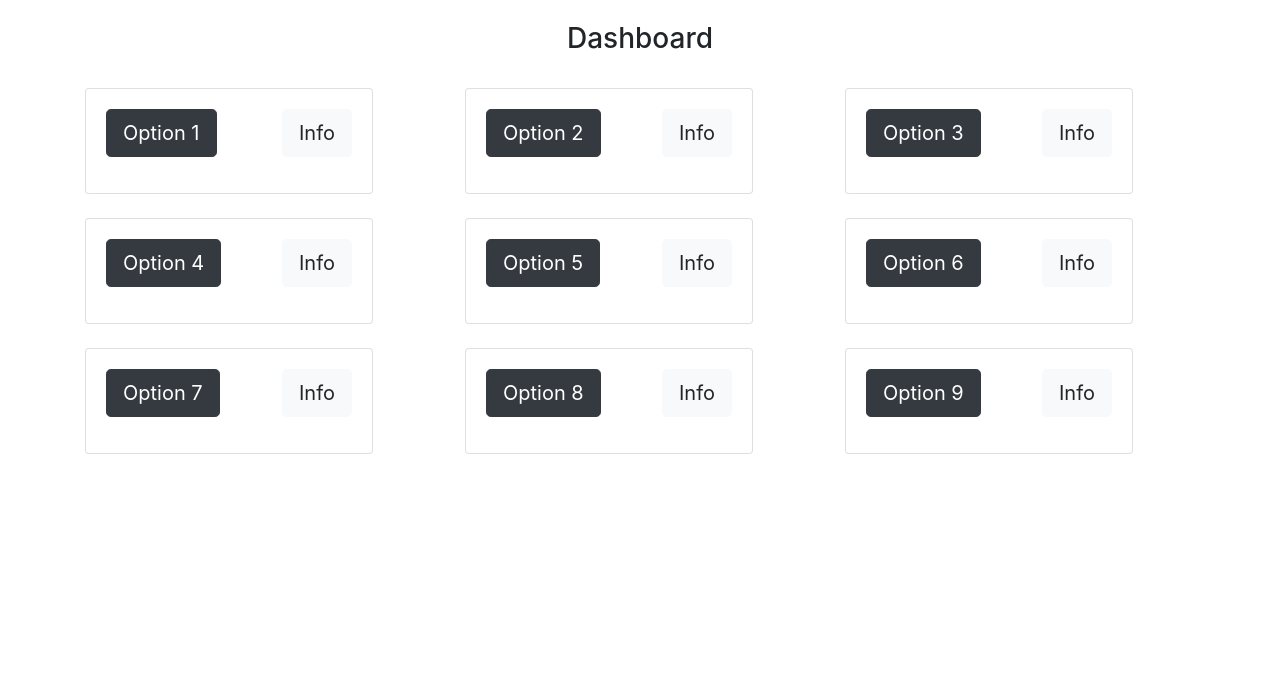
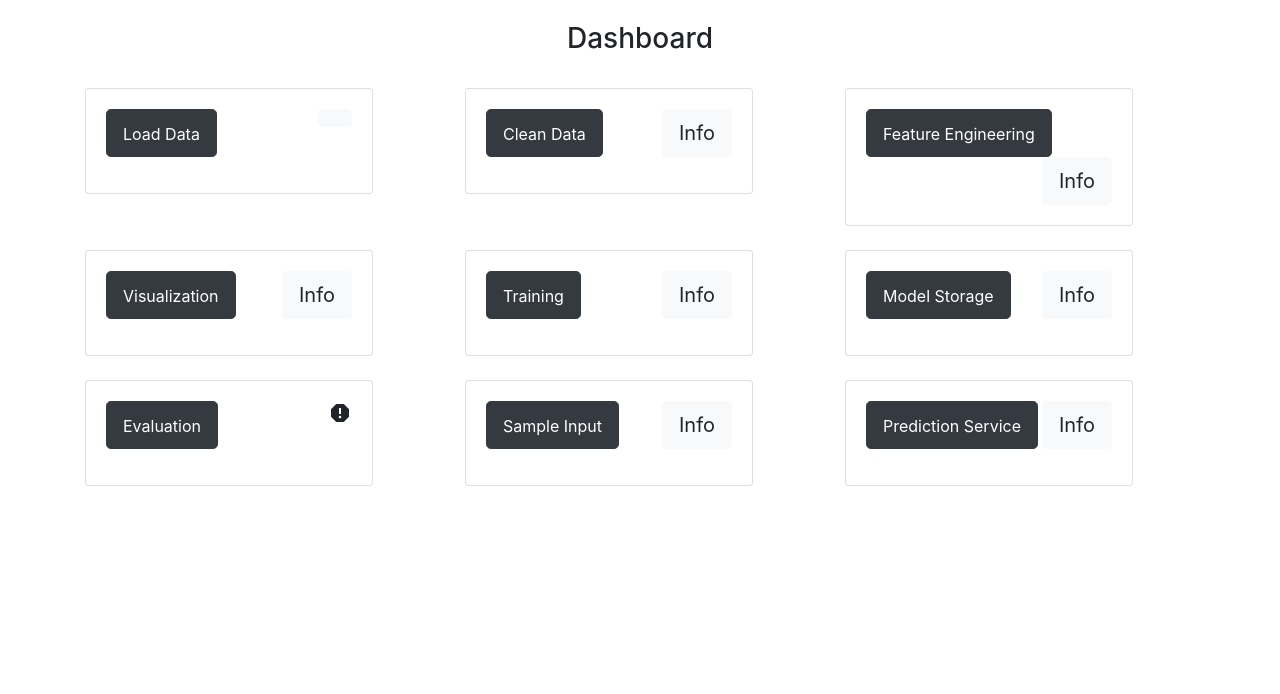
Before and after one commit to praveenveera/DSOrchestrator, a Flask app: page /dash in a window 1280 px wide. Shown: the part 26-720 px from the top of the page. Run offline with Flask 2, Linux system fonts and the light colour scheme; some libraries are stand-ins or nearby versions.

Commit message:
Dhanush handover

```diff
--- a/templates/base.html
+++ b/templates/base.html
@@ -8,7 +8,9 @@
     <!-- Bootstrap CSS -->
     <link rel="stylesheet" href="https://stackpath.bootstrapcdn.com/bootstrap/4.3.1/css/bootstrap.min.css" integrity="sha384-ggOyR0iXCbMQv3Xipma34MD+dH/1fQ784/j6cY/iJTQUOhcWr7x9JvoRxT2MZw1T" crossorigin="anonymous">
 
-    <title>{% block title %} {% endblock %} - FlaskApp</title>
+    <link rel="stylesheet" href="https://fonts.googleapis.com/icon?family=Material+Icons">
+
+    <title>{% block title %} {% endblock %} DS Dashboard</title>
   </head>
   <body>
    <nav class="navbar fixed-top navbar-dark bg-dark">
--- a/templates/dash.html
+++ b/templates/dash.html
@@ -12,65 +12,67 @@
 
         <!--2-->
         <div class="row">
-            <div class="col-md-3">
+            <div class="col-md-4">
                 <div class="card" style="width: 18rem;">
                     <div class="card-body">
                         <p>
-                            <button class="btn btn-dark btn-lg" type="button">Option 1</button>
+                            <button class="btn btn-dark btn-lg" type="button"><small>Load Data</small></button>
                             <button class="btn btn-light btn-lg" style='float: right;' type="button"
                                 data-toggle="collapse" data-target="#multiCollapse1" aria-expanded="false"
-                                aria-controls="multiCollapse1">Info</button>
+                                aria-controls="multiCollapse1"><i class="bi bi-info-circle"></i>
+                            </button>
                         </p>
                         <div class="collapse multi-collapse" id="multiCollapse1">
-                            <div class="card card-body">
+                            <div class="card card-body"><small>
                                 Anim pariatur cliche reprehenderit, enim eiusmod high life accusamus terry richardson ad
                                 squid.
                                 Nihil anim keffiyeh helvetica, craft beer labore wes anderson cred nesciunt sapiente ea
-                                proident.
+                                proident.</small>
                             </div>
                         </div>
                     </div>
                 </div>
 
             </div>
-            <div class="col-md-1"></div>
-            <div class="col-md-3">
+
+            <div class="col-md-4">
                 <div class="card" style="width: 18rem;">
                     <div class="card-body">
                         <p>
-                            <button class="btn btn-dark btn-lg" type="button">Option 2</button>
+                            <button class="btn btn-dark btn-lg" type="button"><small>Clean Data</small>
+                            </button>
                             <button class="btn btn-light btn-lg" style='float: right;' type="button"
                                 data-toggle="collapse" data-target="#multiCollapse2" aria-expanded="false"
                                 aria-controls="multiCollapse2">Info</button>
                         </p>
                         <div class="collapse multi-collapse" id="multiCollapse2">
-                            <div class="card card-body">
+                            <div class="card card-body"><small>
                                 Anim pariatur cliche reprehenderit, enim eiusmod high life accusamus terry richardson ad
                                 squid.
                                 Nihil anim keffiyeh helvetica, craft beer labore wes anderson cred nesciunt sapiente ea
-                                proident.
+                                proident.</small>
                             </div>
                         </div>
                     </div>
                 </div>
 
             </div>
-            <div class="col-md-1"></div>
-            <div class="col-md-3">
+
+            <div class="col-md-4">
                 <div class="card" style="width: 18rem;">
                     <div class="card-body">
                         <p>
-                            <button class="btn btn-dark btn-lg" type="button">Option 3</button>
+                            <button class="btn btn-dark btn-lg" type="button"><small>Feature Engineering</small></button>
                             <button class="btn btn-light btn-lg" style='float: right;' type="button"
                                 data-toggle="collapse" data-target="#multiCollapse3" aria-expanded="false"
                                 aria-controls="multiCollapse3">Info</button>
                         </p>
                         <div class="collapse multi-collapse" id="multiCollapse3">
-                            <div class="card card-body">
+                            <div class="card card-body"> <small>
                                 Anim pariatur cliche reprehenderit, enim eiusmod high life accusamus terry richardson ad
                                 squid.
                                 Nihil anim keffiyeh helvetica, craft beer labore wes anderson cred nesciunt sapiente ea
-                                proident.
+                                proident.</small>
                             </div>
                         </div>
                     </div>
@@ -87,17 +89,17 @@
                 <div class="card" style="width: 18rem;">
                     <div class="card-body">
                         <p>
-                            <button class="btn btn-dark btn-lg" type="button">Option 4</button>
+                            <button class="btn btn-dark btn-lg" type="button"><small>Visualization</small></button>
                             <button class="btn btn-light btn-lg" style='float: right;' type="button"
                                 data-toggle="collapse" data-target="#multiCollapse4" aria-expanded="false"
                                 aria-controls="multiCollapse4">Info</button>
                         </p>
                         <div class="collapse multi-collapse" id="multiCollapse4">
-                            <div class="card card-body">
+                            <div class="card card-body"><small>
                                 Anim pariatur cliche reprehenderit, enim eiusmod high life accusamus terry richardson ad
                                 squid.
                                 Nihil anim keffiyeh helvetica, craft beer labore wes anderson cred nesciunt sapiente ea
-                                proident.
+                                proident.</small>
                             </div>
                         </div>
                     </div>
@@ -109,17 +111,17 @@
                 <div class="card" style="width: 18rem;">
                     <div class="card-body">
                         <p>
-                            <button class="btn btn-dark btn-lg" type="button">Option 5</button>
+                            <button class="btn btn-dark btn-lg" type="button"><small>Training</small></button>
                             <button class="btn btn-light btn-lg" style='float: right;' type="button"
                                 data-toggle="collapse" data-target="#multiCollapse5" aria-expanded="false"
                                 aria-controls="multiCollapse5">Info</button>
                         </p>
                         <div class="collapse multi-collapse" id="multiCollapse5">
-                            <div class="card card-body">
+                            <div class="card card-body"><small>
                                 Anim pariatur cliche reprehenderit, enim eiusmod high life accusamus terry richardson ad
                                 squid.
                                 Nihil anim keffiyeh helvetica, craft beer labore wes anderson cred nesciunt sapiente ea
-                                proident.
+                                proident.</small>
                             </div>
                         </div>
                     </div>
@@ -131,17 +133,17 @@
                 <div class="card" style="width: 18rem;">
                     <div class="card-body">
                         <p>
-                            <button class="btn btn-dark btn-lg" type="button">Option 6</button>
+                            <button class="btn btn-dark btn-lg" type="button"><small>Model Storage</small></button>
                             <button class="btn btn-light btn-lg" style='float: right;' type="button"
                                 data-toggle="collapse" data-target="#multiCollapse6" aria-expanded="false"
                                 aria-controls="multiCollapse6">Info</button>
                         </p>
                         <div class="collapse multi-collapse" id="multiCollapse6">
-                            <div class="card card-body">
+                            <div class="card card-body"><small>
                                 Anim pariatur cliche reprehenderit, enim eiusmod high life accusamus terry richardson ad
                                 squid.
                                 Nihil anim keffiyeh helvetica, craft beer labore wes anderson cred nesciunt sapiente ea
-                                proident.
+                                proident.</small>
                             </div>
                         </div>
                     </div>
@@ -158,17 +160,18 @@
                 <div class="card" style="width: 18rem;">
                     <div class="card-body">
                         <p>
-                            <button class="btn btn-dark btn-lg" type="button">Option 7</button>
-                            <button class="btn btn-light btn-lg" style='float: right;' type="button"
+                            <button class="btn btn-dark btn-lg" type="button"><small>Evaluation</small></button>
+                            <i class="material-icons"  style='float: right;' type="button"
                                 data-toggle="collapse" data-target="#multiCollapse7" aria-expanded="false"
-                                aria-controls="multiCollapse7">Info</button>
+                                aria-controls="multiCollapse7">report</i>
+
                         </p>
                         <div class="collapse multi-collapse" id="multiCollapse7">
-                            <div class="card card-body">
+                            <div class="card card-body"><small>
                                 Anim pariatur cliche reprehenderit, enim eiusmod high life accusamus terry richardson ad
                                 squid.
                                 Nihil anim keffiyeh helvetica, craft beer labore wes anderson cred nesciunt sapiente ea
-                                proident.
+                                proident.</small>
                             </div>
                         </div>
                     </div>
@@ -180,17 +183,17 @@
                 <div class="card" style="width: 18rem;">
                     <div class="card-body">
                         <p>
-                            <button class="btn btn-dark btn-lg" type="button">Option 8</button>
+                            <button class="btn btn-dark btn-lg" type="button"><small>Sample Input</small></button>
                             <button class="btn btn-light btn-lg" style='float: right;' type="button"
                                 data-toggle="collapse" data-target="#multiCollapse8" aria-expanded="false"
                                 aria-controls="multiCollapse8">Info</button>
                         </p>
                         <div class="collapse multi-collapse" id="multiCollapse8">
-                            <div class="card card-body">
+                            <div class="card card-body"><small>
                                 Anim pariatur cliche reprehenderit, enim eiusmod high life accusamus terry richardson ad
                                 squid.
                                 Nihil anim keffiyeh helvetica, craft beer labore wes anderson cred nesciunt sapiente ea
-                                proident.
+                                proident.</small>
                             </div>
                         </div>
                     </div>
@@ -202,17 +205,17 @@
                 <div class="card" style="width: 18rem;">
                     <div class="card-body">
                         <p>
-                            <button class="btn btn-dark btn-lg" type="button">Option 9</button>
+                            <button class="btn btn-dark btn-lg" type="button"><small>Prediction Service</small></button>
                             <button class="btn btn-light btn-lg" style='float: right;' type="button"
                                 data-toggle="collapse" data-target="#multiCollapse9" aria-expanded="false"
                                 aria-controls="multiCollapse9">Info</button>
                         </p>
                         <div class="collapse multi-collapse" id="multiCollapse9">
-                            <div class="card card-body">
+                            <div class="card card-body"></mall>
                                 Anim pariatur cliche reprehenderit, enim eiusmod high life accusamus terry richardson ad
                                 squid.
                                 Nihil anim keffiyeh helvetica, craft beer labore wes anderson cred nesciunt sapiente ea
-                                proident.
+                                proident.</small>
                             </div>
                         </div>
                     </div>
--- a/templates/index.html
+++ b/templates/index.html
@@ -21,7 +21,7 @@
                   <label>Password</label>
                   <input type="password" class="form-control" placeholder="Enter Password">
                 </div>
-                <button type="submit" class="btn btn-primary">Login</button>
+                <a href={{url_for('dash')}}><button class="btn btn-primary">Login</button></a>
               </form>
           </div>
           <div class="col-md">
```
Also changed, not shown: app.py (renamed from main.py).
